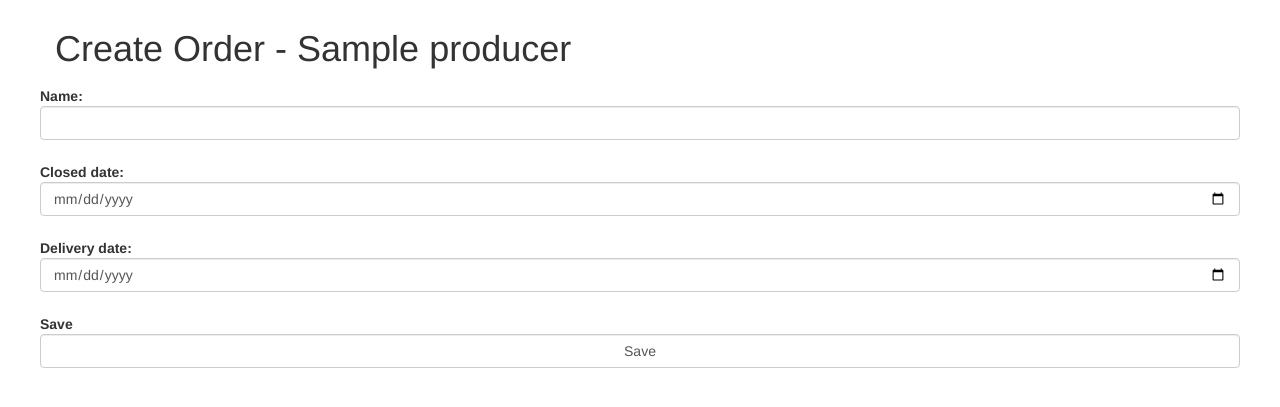
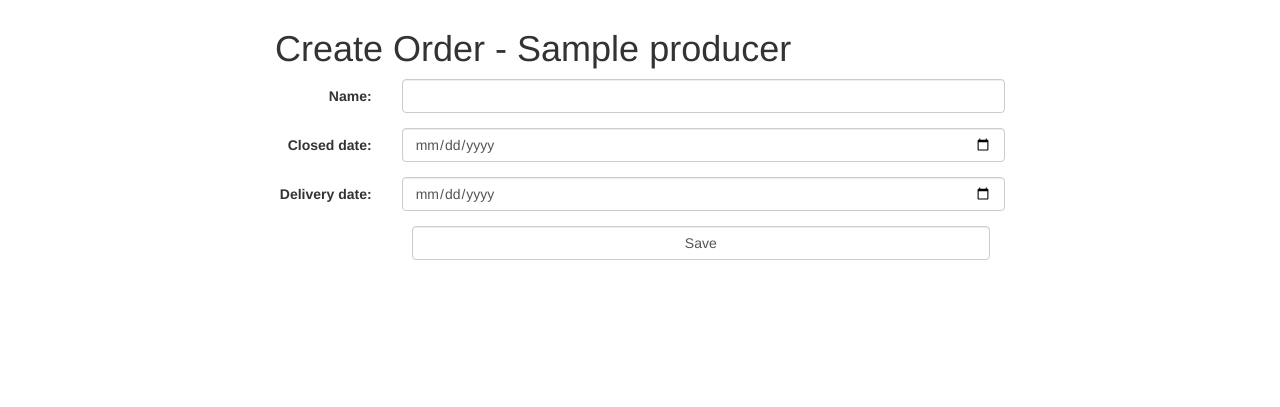
Before and after one commit to sandervalcke/eco-basket, a Flask app: page /producers/1/orders/new in a window 1280 px wide. Shown: the part 51-458 px from the top of the page. Run offline with Flask 2, Linux system fonts and the light colour scheme; a user stored in the database is signed in; tables that the repository leaves empty hold one stand-in row (values such as "Sample post"); parts of the project's set-up code (start-up, migrations or seed data) failed here and were passed over; some libraries are stand-ins or nearby versions.

Commit message:
label and input on the same line, + slightly better formatting of create order page (still unseemly)

```diff
--- a/bread/templates/_macros.html
+++ b/bread/templates/_macros.html
@@ -1,20 +1,30 @@
+{# Note: globals are not seen here unless imported with 'with context' #}
+
 {% macro render_field(field, label_visible=true, form_group=true) -%}
+
 <div class="{% if form_group %}form-group{% endif %} {% if field.errors %}has-error{% endif %} {{ kwargs.pop('class_', '') }}">
   {% if field.type != 'HiddenField' and label_visible %}
-      {{ field.label(class="control-label") }}
-      {#<label for="{{ field.id }}" class="control-label">{{ field.label }}</label>#}
+    {{ field.label(class="control-label col-sm-2") }}
   {% endif %}
-    {{ field(class_='form-control', **kwargs) }}
+  <div class="col-sm-10">
+  {% if field.type == 'DateField' %}
+    {# We have javascript activating on datepicker class #}
+    {{ field(class_="form-control datepicker", **kwargs) }}
+  {% else %}
+    {{ field(class_="form-control", **kwargs) }}
+  {% endif %}
   {% if field.errors %}
     {% for e in field.errors %}
       <p class="help-block">{{ e }}</p>
     {% endfor %}
   {% endif %}
   </div>
+</div>
 {%- endmacro %}
 
 
 {% macro render_field_nolabel(field, label_visible=true, form_group=true) -%}
+<div class="col-sm-10 col-sm-offset-2">
 <div class="{% if field.errors %}has-error{% endif %} {{ kwargs.pop('class_', '') }}">
   {{ field(class_='form-control', **kwargs) }}
   {% if field.errors %}
@@ -23,7 +33,9 @@
     {% endfor %}
   {% endif %}
 </div>
+</div>
 {%- endmacro %}
+
 
 {% macro render_payed(is_payed) -%}
   {% if not is_payed %}
--- a/bread/templates/create_order.html
+++ b/bread/templates/create_order.html
@@ -6,7 +6,7 @@
 
 {% block content %}
 
-<div class="row">
+<div class="row col-md-8 col-md-offset-2">
 <h1>Create Order - {{producer.name}}</h1>
 
 <form class="form-horizontal" method="POST">
@@ -35,7 +35,7 @@
 {{ render_field(form.name) }}
 {{ render_field(form.closed_date) }}
 {{ render_field(form.delivery_date) }}
-{{ render_field(form.submit) }}
+{{ render_field_nolabel(form.submit) }}
 </form>
 
 </div>
```
Lines whose indentation alone changed are shown as unchanged.
